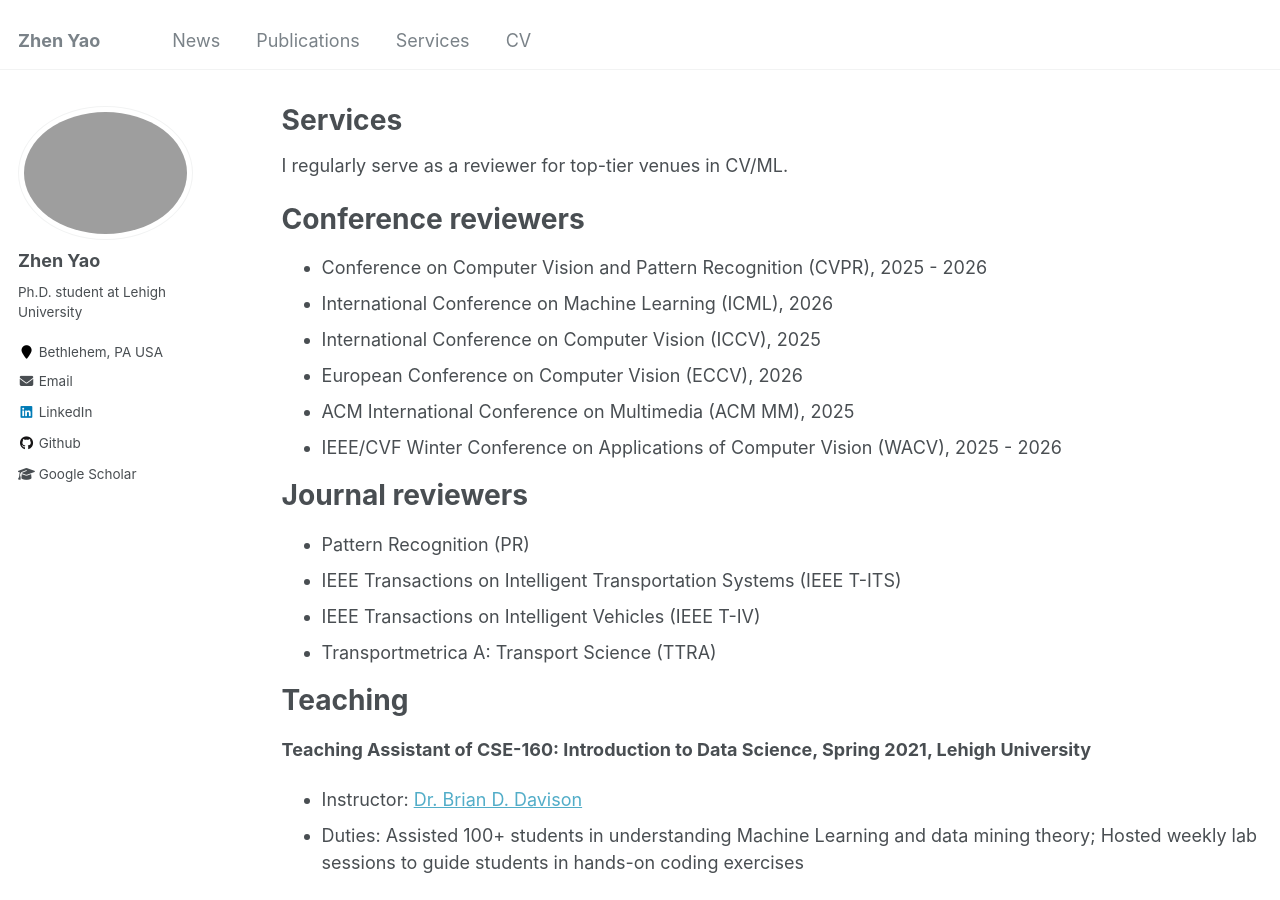
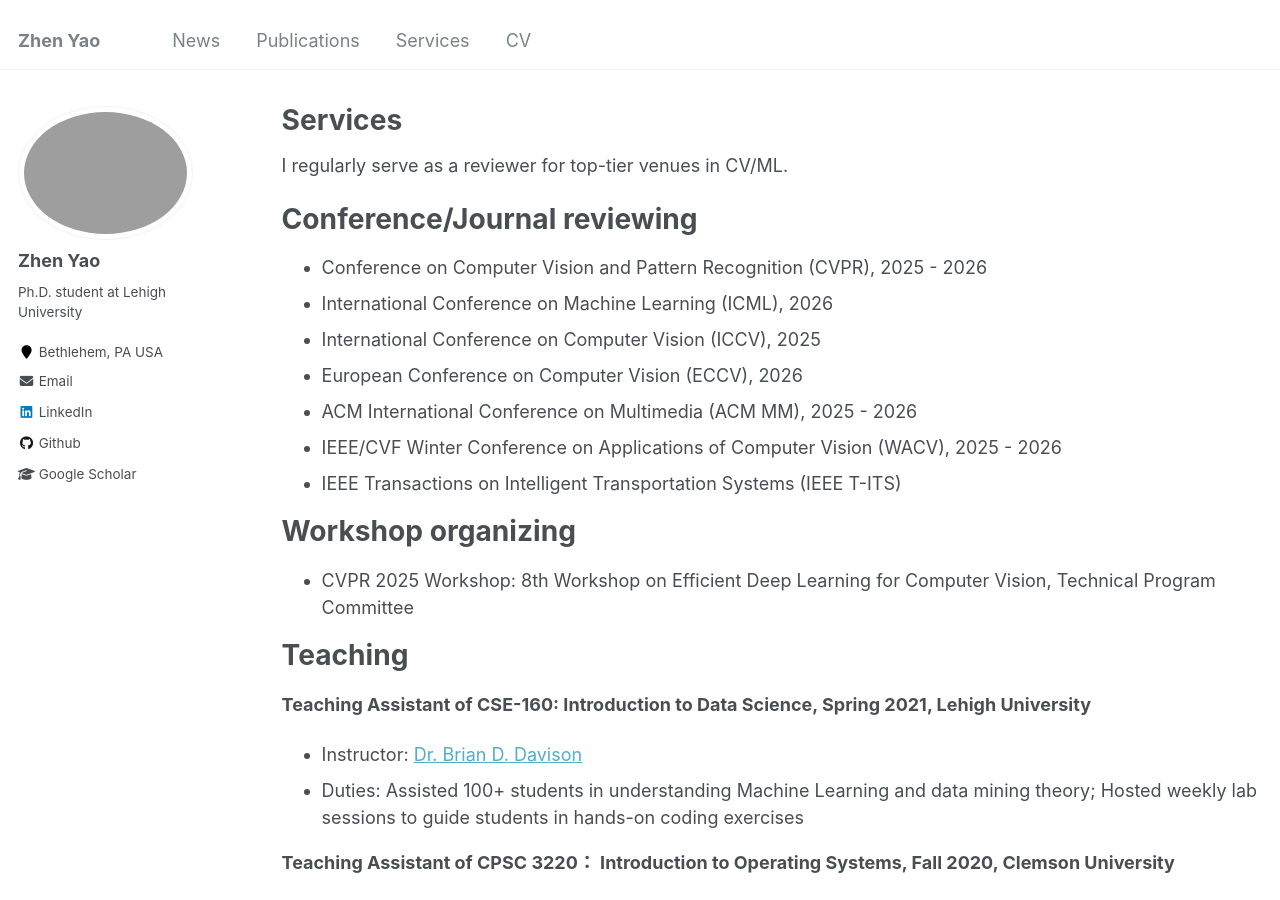
Before and after one commit to zyaocoder/zyaocoder.github.io, a Jekyll site: the page built from _pages/services.md, in a window 1280 px wide and 900 px high. Built offline with Jekyll 4.4.1, drawn with Linux system fonts in a browser that asks for light colours.

Commit message:
Update services.md

```diff
--- a/_pages/services.md
+++ b/_pages/services.md
@@ -11,22 +11,19 @@ redirect_from:
 I regularly serve as a reviewer for top-tier venues in CV/ML.
 
 
-Conference reviewers
+Conference/Journal reviewing
 ======
 * Conference on Computer Vision and Pattern Recognition (CVPR), 2025 - 2026
 * International Conference on Machine Learning (ICML), 2026
 * International Conference on Computer Vision (ICCV), 2025
 * European Conference on Computer Vision (ECCV), 2026
-* ACM International Conference on Multimedia (ACM MM), 2025
+* ACM International Conference on Multimedia (ACM MM), 2025 - 2026
 * IEEE/CVF Winter Conference on Applications of Computer Vision (WACV), 2025 - 2026
+* IEEE Transactions on Intelligent Transportation Systems	(IEEE T-ITS)
 
-Journal reviewers
+Workshop organizing
 ======
-* Pattern Recognition (PR)
-* IEEE Transactions on Intelligent Transportation Systems	(IEEE T-ITS)
-* IEEE Transactions on Intelligent Vehicles (IEEE T-IV)
-* Transportmetrica A: Transport Science	(TTRA)
-
+* CVPR 2025 Workshop: 8th Workshop on Efficient Deep Learning for Computer Vision, Technical Program Committee
 
 Teaching
 ======
```
